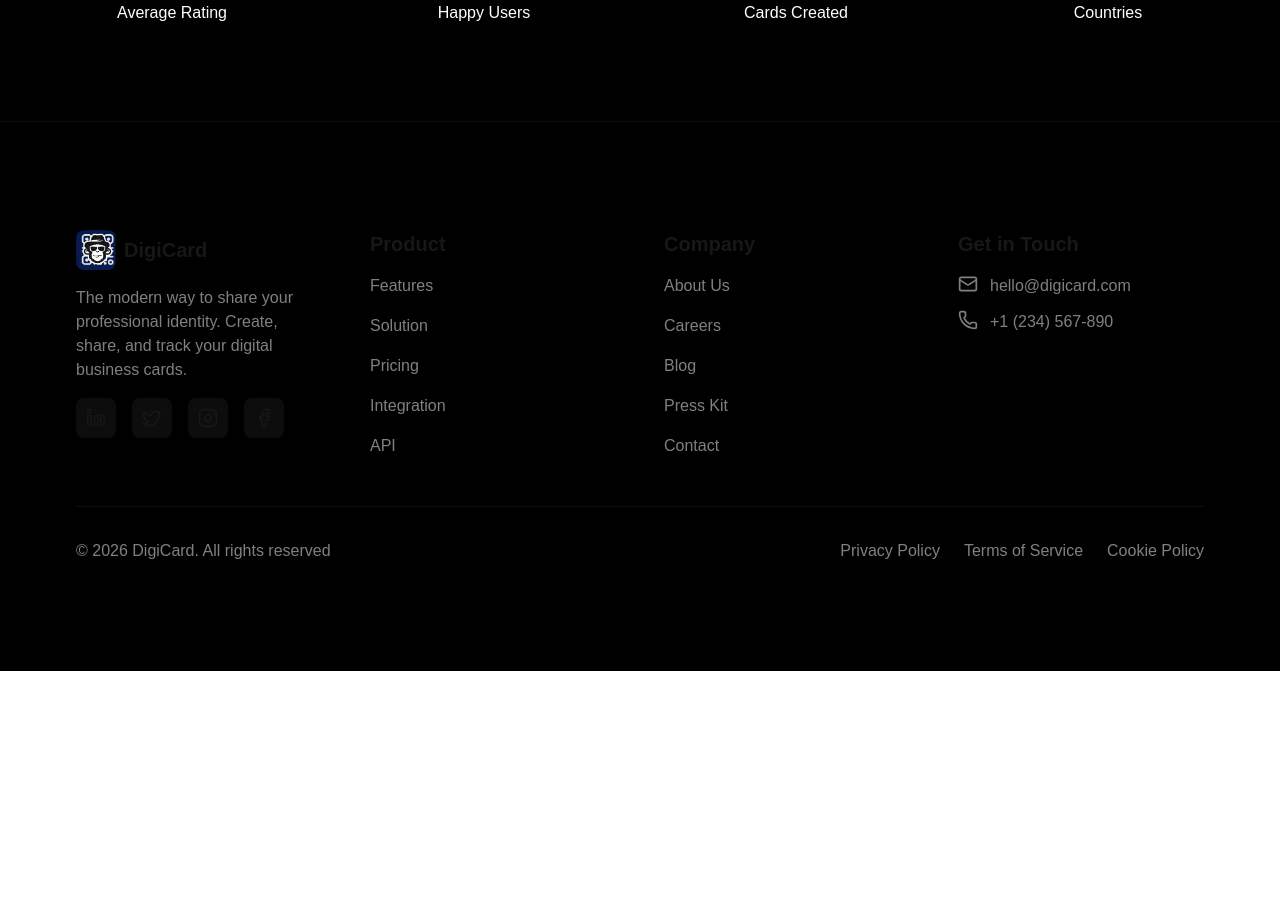
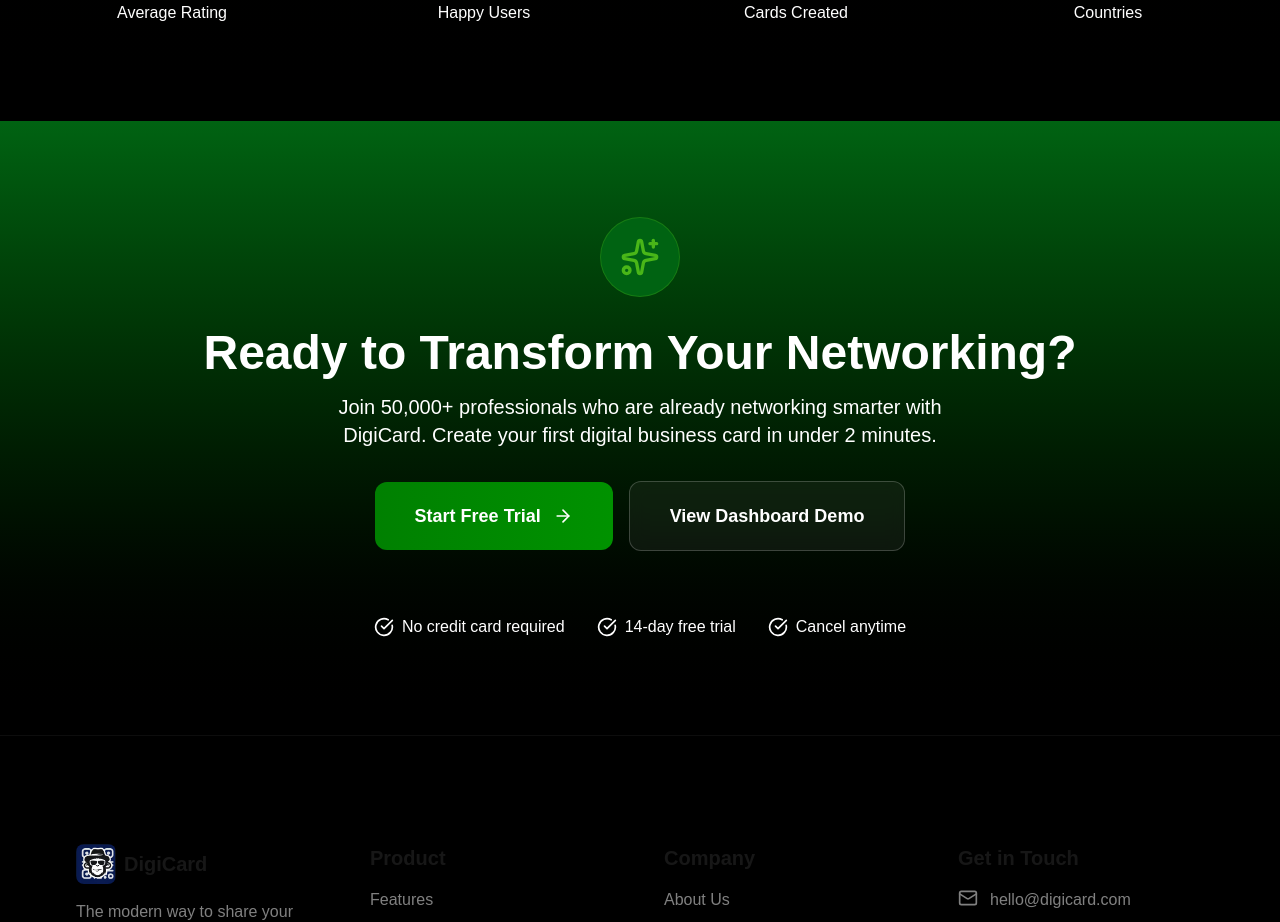
Before and after one commit to aice-xpert/samcard, a Next.js app: page / in a window 1280 px wide. Shown: the part 1060-1982 px from the top of the page. Before the commit the page ends 1731 px from the top, so only its background shows below. Built offline with nearby package versions, Linux system fonts and the light colour scheme.

Commit message:
add CTA Banner section

```diff
--- a/app/page.tsx
+++ b/app/page.tsx
@@ -1,9 +1,11 @@
+import { CTABanner } from "@/components/CTABanner";
 import Footer from "@/components/Footer";
 import Testimonials from "@/components/Testimonials";
 
 export default function Home() {
   return <>
     <Testimonials/>
+    <CTABanner/>
     <Footer/>
   </>
 }
--- /dev/null
+++ b/components/CTABanner.tsx
@@ -0,0 +1,64 @@
+import Link from "next/link";
+import { ArrowRight, Sparkles, CheckCircle } from "lucide-react";
+import { CTA_TRUST_BADGES } from "@/constant";
+
+export function CTABanner() {
+  return (
+    <section
+      id="signup"
+      className="py-24 bg-gradient-to-b from-[#006312] to-black border-white/5"
+    >
+      <div className="max-w-5xl mx-auto px-4 sm:px-6 lg:px-8">
+        <div className="text-center space-y-8">
+          {/* Icon */}
+          <div className="flex justify-center">
+            <div className="w-20 h-20 bg-[#006312] backdrop-blur-sm rounded-full flex items-center justify-center border border-[#49B618]/30">
+              <Sparkles className="text-[#49B618]" size={40} />
+            </div>
+          </div>
+
+          {/* Heading */}
+          <div className="space-y-4">
+            <h2 className="text-4xl lg:text-5xl font-bold text-white">
+              Ready to Transform Your Networking?
+            </h2>
+            <p className="text-xl text-white max-w-2xl mx-auto">
+              Join 50,000+ professionals who are already networking smarter with
+              DigiCard. Create your first digital business card in under 2
+              minutes.
+            </p>
+          </div>
+
+          {/* CTA Buttons */}
+          <div className="flex flex-col sm:flex-row gap-4 justify-center items-center">
+            <Link
+              href="/#"
+              className="group px-10 py-5 bg-gradient-to-r from-[#008001] to-[#009200] text-white rounded-xl hover:shadow-2xl hover:shadow-[#49B618]/20 hover:scale-105 transition-all flex items-center gap-3 text-lg font-semibold"
+            >
+              Start Free Trial
+              <ArrowRight
+                size={20}
+              />
+            </Link>
+            <Link
+              href="/#"
+              className="px-10 py-5 bg-white/5 backdrop-blur-sm text-white border border-white/20 rounded-xl hover:bg-white/10 hover:border-[#49B618]/50 transition-all text-lg font-semibold"
+            >
+              View Dashboard Demo
+            </Link>
+          </div>
+
+          {/* Trust Badges */}
+          <div className="flex flex-wrap justify-center items-center gap-8 pt-8 text-white">
+            {CTA_TRUST_BADGES.map((text) => (
+              <div key={text} className="flex items-center gap-2">
+                <CheckCircle className="w-5 h-5 shrink-0" />
+                <span>{text}</span>
+              </div>
+            ))}
+          </div>
+        </div>
+      </div>
+    </section>
+  );
+}
--- a/constant.ts
+++ b/constant.ts
@@ -1,8 +1,3 @@
-export interface FAQItem {
-  question: string;
-  answer: string;
-}
-
 export interface Testimonial {
   name: string;
   role: string;
@@ -16,49 +11,6 @@
   value: string;
   label: string;
 }
-
-export const FAQ_ITEMS: FAQItem[] = [
-  {
-    question: "What is a digital business card?",
-    answer:
-      "A digital business card is an electronic version of a traditional business card that you can share instantly via a link, QR code, or NFC tap. It lives online and can be updated anytime without reprinting.",
-  },
-  {
-    question: "Do recipients need to download an app to view my card?",
-    answer:
-      "No. Recipients can view your digital business card directly in any modern web browser — no app download required. It works on iOS, Android, and desktop seamlessly.",
-  },
-  {
-    question: "Can I customize my digital business card?",
-    answer:
-      "Absolutely. You can customize your card with your brand colors, logo, profile photo, social links, contact details, and more. Changes go live instantly across all your shared links.",
-  },
-  {
-    question: "How do the analytics work?",
-    answer:
-      "Our analytics dashboard shows you who viewed your card, when they viewed it, which links they clicked, and how they found you. This helps you follow up with leads more effectively and measure your networking ROI.",
-  },
-  {
-    question: "Can I have multiple digital business cards?",
-    answer:
-      "Yes. You can create multiple cards for different roles, brands, or contexts — for example, one for consulting and one for your full-time job — all managed from a single account.",
-  },
-  {
-    question: "What happens if I change my contact information?",
-    answer:
-      "Any updates you make are reflected instantly on your live card. Anyone who has your link will always see your latest information without you needing to reshare it.",
-  },
-  {
-    question: "Is my data secure?",
-    answer:
-      "Yes. All data is encrypted in transit and at rest. We never sell your personal information to third parties, and you have full control over what information is visible on your card.",
-  },
-  {
-    question: "Can I integrate DigiCard with my CRM?",
-    answer:
-      "Yes. DigiCard integrates with popular CRMs like HubSpot, Salesforce, and Pipedrive. Leads captured through your card can be synced automatically to your CRM of choice.",
-  },
-];
 
 export const TESTIMONIALS: Testimonial[] = [
   {
```
Also changed, not shown: components/TestimonialsCard.tsx (indentation only).
